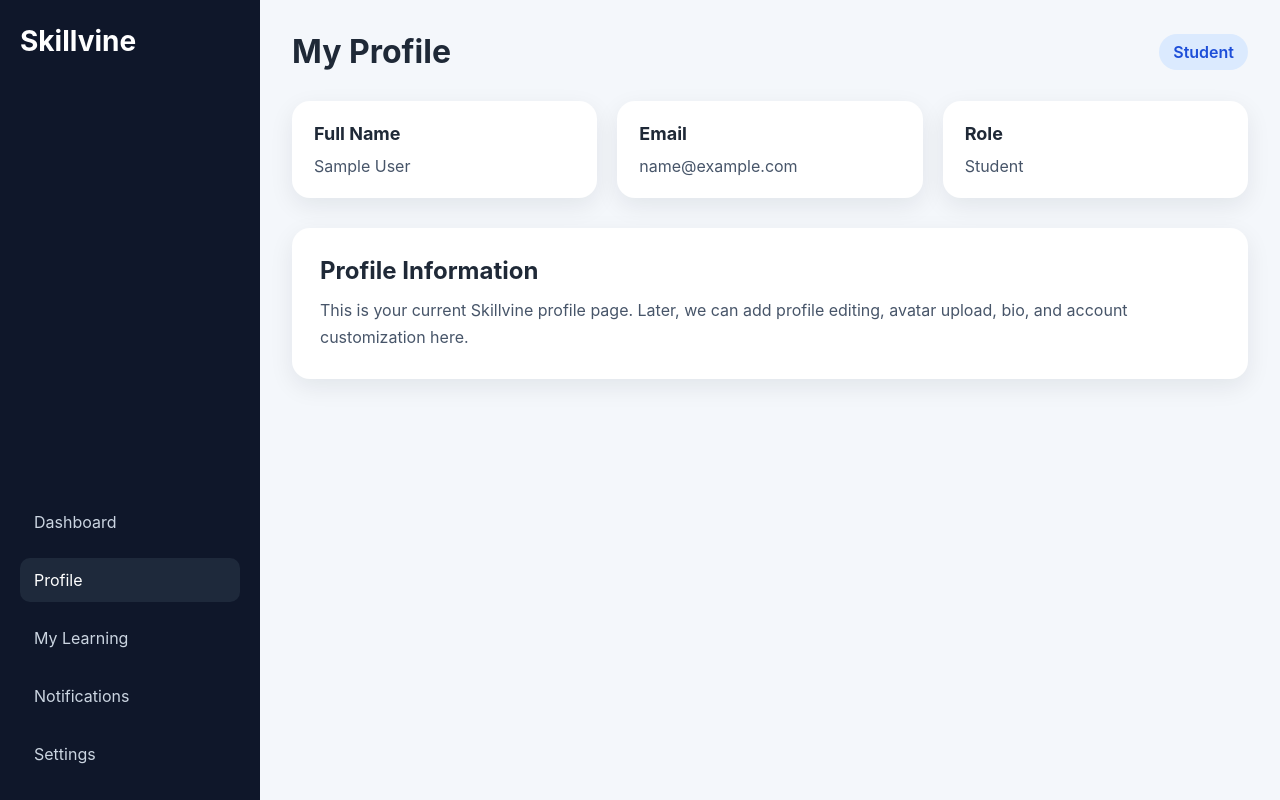
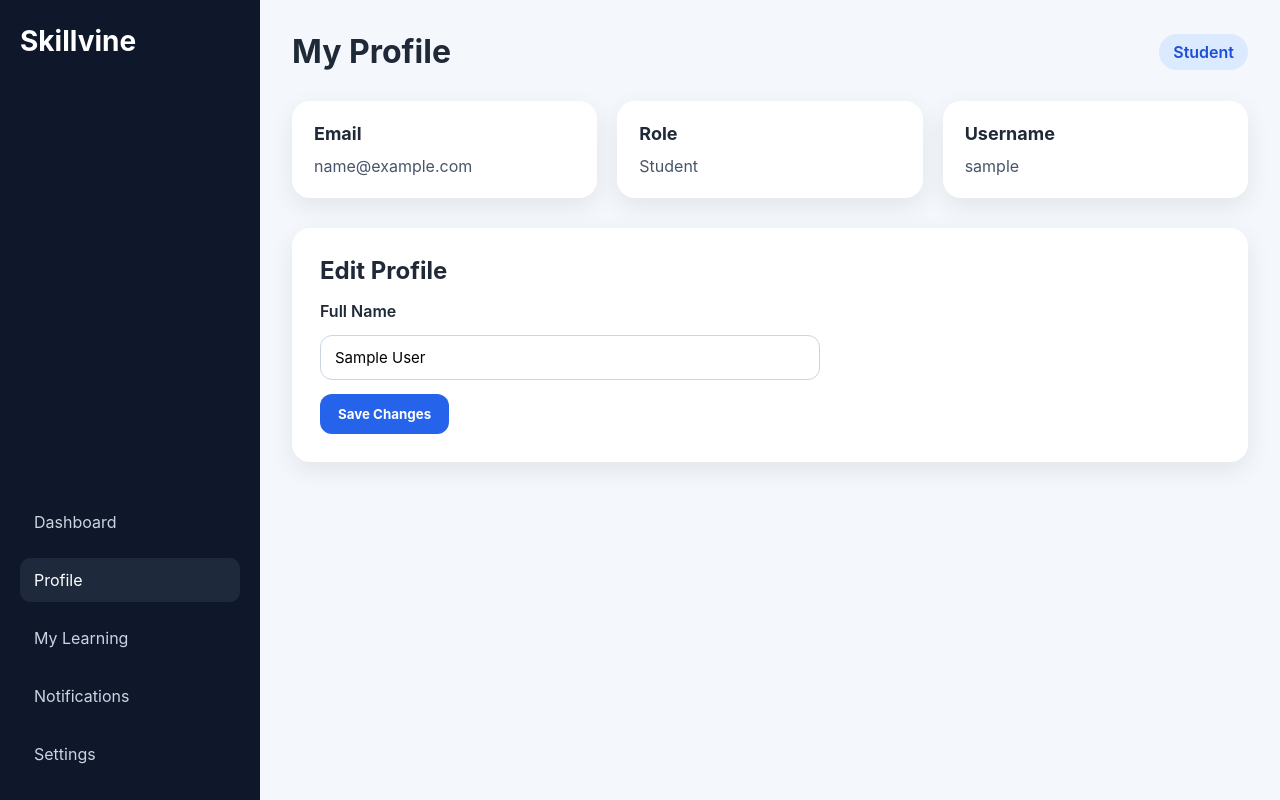
Before and after one commit to JezCruz/Skillvine_Python, a Django app: page /profile/ in a window 1280 px wide. Run offline with Django 5.2, Linux system fonts and the light colour scheme; the visitor is signed in with stand-in values (Sample User, id 1).

Commit message:
Skillvine - Editable Name in Profile page

```diff
--- a/dashboard/views.py
+++ b/dashboard/views.py
@@ -1,15 +1,38 @@
 from django.contrib.auth.decorators import login_required
-from django.shortcuts import render
+from django.contrib import messages
+from django.shortcuts import render, redirect
 
 
 @login_required
 def dashboard_home(request):
     if request.user.role == "teacher":
         template_name = "dashboard/teacher_dashboard.html"
+        context = {
+            "user": request.user,
+            "total_students": 12,
+            "active_lessons": 5,
+            "average_rating": 4.8,
+            "recent_activities": [
+                "A new student enrolled in your guitar class.",
+                "You received a 5-star rating from a student.",
+                "Your piano lesson schedule was updated.",
+            ],
+        }
     else:
         template_name = "dashboard/student_dashboard.html"
+        context = {
+            "user": request.user,
+            "enrolled_classes": 3,
+            "coins": 120,
+            "unread_notifications": 4,
+            "recent_activities": [
+                "Your English lesson starts tomorrow.",
+                "A teacher replied to your session request.",
+                "You earned 20 coins from an activity bonus.",
+            ],
+        }
 
-    return render(request, template_name, {"user": request.user})
+    return render(request, template_name, context)
 
 
 @login_required
@@ -19,7 +42,21 @@ def settings_view(request):
 
 @login_required
 def profile_view(request):
-    return render(request, "dashboard/profile.html", {"user": request.user})
+    if request.method == "POST":
+        full_name = request.POST.get("full_name", "").strip()
+
+        if full_name:
+            request.user.full_name = full_name
+            request.user.first_name = full_name.split()[0] if full_name else ""
+            request.user.save()
+            messages.success(request, "Profile updated successfully.")
+            return redirect("profile")
+        else:
+            messages.error(request, "Full name cannot be empty.")
+
+    return render(request, "dashboard/profile.html", {
+        "user": request.user,
+    })
 
 
 @login_required
--- a/static/css/dashboard.css
+++ b/static/css/dashboard.css
@@ -153,3 +153,75 @@ body {
 .dashboard-panel .logout-btn {
   max-width: 220px;
 }
+
+.activity-list {
+  margin-top: 14px;
+  padding-left: 20px;
+  color: #475569;
+}
+
+.activity-list li {
+  margin-bottom: 10px;
+  line-height: 1.6;
+}
+
+
+.flash-message {
+  margin-bottom: 18px;
+  padding: 14px 16px;
+  border-radius: 12px;
+  font-weight: 600;
+}
+
+.flash-message.success {
+  background: #dcfce7;
+  color: #166534;
+}
+
+.flash-message.error {
+  background: #fee2e2;
+  color: #991b1b;
+}
+
+.profile-form {
+  display: flex;
+  flex-direction: column;
+  gap: 14px;
+  margin-top: 16px;
+  max-width: 500px;
+}
+
+.profile-form label {
+  font-weight: 600;
+  color: #1f2937;
+}
+
+.profile-form input {
+  padding: 12px 14px;
+  border: 1px solid #cbd5e1;
+  border-radius: 12px;
+  outline: none;
+  font-size: 15px;
+}
+
+.profile-form input:focus {
+  border-color: #2563eb;
+  box-shadow: 0 0 0 3px rgba(37, 99, 235, 0.12);
+}
+
+.save-btn {
+  width: fit-content;
+  padding: 12px 18px;
+  border: none;
+  border-radius: 12px;
+  background: #2563eb;
+  color: white;
+  font-weight: 700;
+  cursor: pointer;
+  transition: background 0.2s ease, transform 0.2s ease;
+}
+
+.save-btn:hover {
+  background: #1d4ed8;
+  transform: translateY(-1px);
+}
--- a/templates/dashboard/profile.html
+++ b/templates/dashboard/profile.html
@@ -17,11 +17,11 @@
         <a href="{% url 'profile' %}" class="active">Profile</a>
 
         {% if user.role == "student" %}
-            <a href="{% url 'my_learning' %}">My Learning</a>
-            <a href="{% url 'notifications' %}">Notifications</a>
+          <a href="{% url 'my_learning' %}">My Learning</a>
+          <a href="{% url 'notifications' %}">Notifications</a>
         {% else %}
-            <a href="{% url 'my_students' %}">My Students</a>
-            <a href="{% url 'lessons' %}">Lessons</a>
+          <a href="{% url 'my_students' %}">My Students</a>
+          <a href="{% url 'lessons' %}">Lessons</a>
         {% endif %}
 
         <a href="{% url 'settings' %}">Settings</a>
@@ -34,12 +34,15 @@
         <p class="role-badge">{{ user.role|title }}</p>
       </div>
 
+      {% if messages %}
+        {% for message in messages %}
+          <div class="flash-message {{ message.tags }}">
+            {{ message }}
+          </div>
+        {% endfor %}
+      {% endif %}
+
       <section class="cards">
-        <div class="card">
-          <h3>Full Name</h3>
-          <p>{{ user.full_name|default:user.username }}</p>
-        </div>
-
         <div class="card">
           <h3>Email</h3>
           <p>{{ user.email }}</p>
@@ -49,14 +52,30 @@
           <h3>Role</h3>
           <p>{{ user.role|title }}</p>
         </div>
+
+        <div class="card">
+          <h3>Username</h3>
+          <p>{{ user.username }}</p>
+        </div>
       </section>
 
-      <section class="dashboard-panel">
-        <h2>Profile Information</h2>
-        <p>
-          This is your current Skillvine profile page. Later, we can add
-          profile editing, avatar upload, bio, and account customization here.
-        </p>
+      <section class="dashboard-panel" style="margin-top: 24px;">
+        <h2>Edit Profile</h2>
+        <form method="post" class="profile-form">
+          {% csrf_token %}
+
+          <label for="full_name">Full Name</label>
+          <input
+            type="text"
+            id="full_name"
+            name="full_name"
+            value="{{ user.full_name|default:user.username }}"
+            placeholder="Enter your full name"
+            required
+          >
+
+          <button type="submit" class="save-btn">Save Changes</button>
+        </form>
       </section>
     </main>
   </div>
```
Also changed, not shown: templates/dashboard/student_dashboard.html (+18 -9 lines), templates/dashboard/teacher_dashboard.html (+18 -9 lines).
